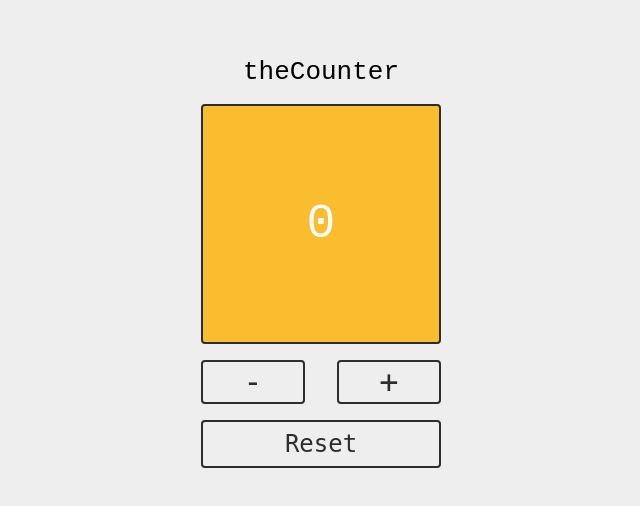
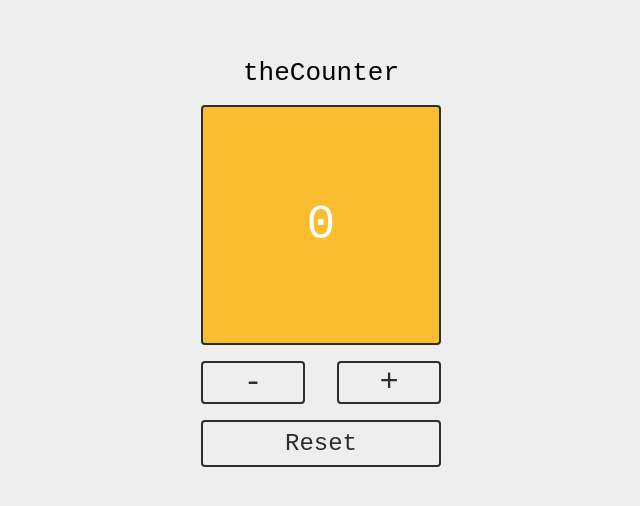
Before and after one commit to davidelng/JavaScript-Basics-Counter, a plain HTML site: page index.html in a window 1280 px wide. Shown: the part 146-652 px from the top of the page, without its empty margins (319-959 px from the left). Drawn offline with Linux system fonts and the light colour scheme.

Commit message:
Update style.css

```diff
--- a/assets/css/style.css
+++ b/assets/css/style.css
@@ -53,7 +53,7 @@ h1 {
 }
 
 #root button {
-    font-family: mono;
+    font-family: monospace;
     width: 100%;
     display: flex;
     align-items: center;
```
